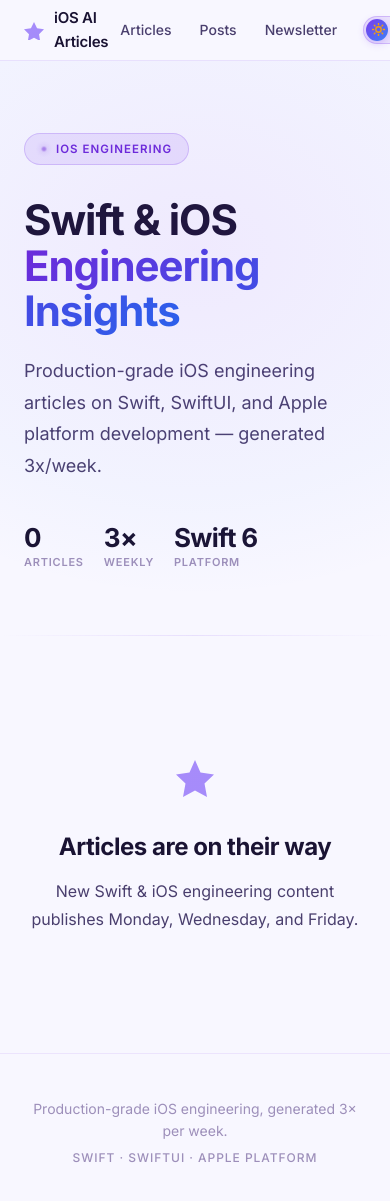
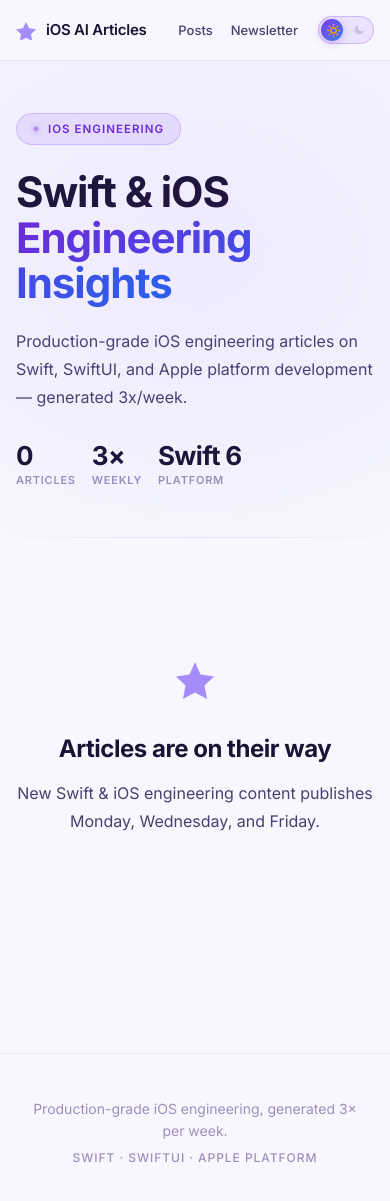
Before and after one commit to saurabhdave/ios-ai-articles, a Jekyll site: the page built from index.md, in a window 390 px wide and 1211 px high. Shown: the top 1201 px of the window. Built offline with Jekyll 4.4.1, drawn with Linux system fonts in a browser that asks for light colours.

Commit message:
Making updates to support mobile devices

```diff
--- a/_layouts/default.html
+++ b/_layouts/default.html
@@ -35,7 +35,7 @@
         <span>iOS AI Articles</span>
       </a>
       <div class="nav-links">
-        <a href="{{ '/' | relative_url }}" class="nav-link">Articles</a>
+        <a href="{{ '/' | relative_url }}" class="nav-link nav-link-home">Articles</a>
         <a href="{{ '/posts/' | relative_url }}" class="nav-link">Posts</a>
         <a href="{{ '/newsletter/' | relative_url }}" class="nav-link">Newsletter</a>
         <a href="https://github.com/saurabhdave/ios-ai-articles" class="nav-link nav-link-gh" target="_blank" rel="noopener">
--- a/assets/css/main.css
+++ b/assets/css/main.css
@@ -558,7 +558,7 @@
 
 .articles-grid {
   display: grid;
-  grid-template-columns: repeat(auto-fill, minmax(320px, 1fr));
+  grid-template-columns: repeat(auto-fill, minmax(min(320px, 100%), 1fr));
   gap: 18px;
 }
 
@@ -733,6 +733,7 @@
   border-radius: 5px;
   color: #c4b5fd;
   white-space: nowrap;
+  overflow-wrap: break-word;
 }
 
 .post-body pre {
@@ -741,6 +742,7 @@
   border-radius: 14px;
   padding: 28px 32px;
   overflow-x: auto;
+  -webkit-overflow-scrolling: touch;
   margin-bottom: 1.75em;
   font-size: 14px;
   line-height: 1.75;
@@ -1210,12 +1212,67 @@
   .feed-card { padding: 18px 18px 15px; }
   .feed-author-meta { font-size: 11px; }
   .feed-title { font-size: 16px; }
+
+  /* Reduce desktop-sized spacings */
+  .container { padding: 0 20px; }
+  .posts-container { padding: 0 20px; }
+  .featured-card { padding: 28px 24px; }
+  .featured-section { padding: 36px 0 44px; }
+  .back-link { margin-bottom: 28px; }
+  .post-header { margin-bottom: 44px; padding-bottom: 32px; }
+
+  /* Table horizontal scroll on mobile */
+  .post-body table {
+    display: block;
+    overflow-x: auto;
+    -webkit-overflow-scrolling: touch;
+    max-width: 100%;
+  }
+
+  /* LP card */
+  .lp-card { padding: 20px 20px 16px; }
+  .lp-article { padding: 32px 0 64px; }
+
+  /* Ensure touch-friendly nav link height */
+  .nav-link { min-height: 44px; }
 }
 
 @media (max-width: 480px) {
   .hero-title { letter-spacing: -0.025em; }
   .hero-stat-sep { display: none; }
-  .hero-stats { gap: 20px; }
+  .hero-stats { gap: 16px; }
   .feed-tabs { flex-wrap: wrap; }
   .feed-tab { flex: none; font-size: 13px; padding: 7px 12px; }
+
+  /* Tighten nav for small phones — hide redundant Articles link (logo = home) */
+  .nav-link-home { display: none; }
+  .nav-inner { padding: 0 16px; }
+  .nav-links { gap: 2px; }
+  .nav-link { padding: 5px 8px; font-size: 13px; min-height: 44px; }
+
+  /* Tighten container padding */
+  .container { padding: 0 16px; }
+  .posts-container { padding: 0 16px; }
+
+  /* Hero */
+  .hero { padding: 52px 0 48px; }
+  .hero-desc { font-size: 16px; margin-bottom: 32px; }
+  .hero-badge { margin-bottom: 24px; }
+
+  /* Featured card */
+  .featured-card { padding: 20px 16px; }
+  .featured-section { padding: 28px 0 36px; }
+
+  /* Post page */
+  .post-article { padding: 24px 0 60px; }
+  .post-header { margin-bottom: 28px; padding-bottom: 20px; }
+  .back-link { margin-bottom: 20px; }
+  .articles-section { padding: 0 0 64px; }
+
+  /* Allow inline code to wrap on tiny screens */
+  .post-body code { white-space: pre-wrap; }
+
+  /* LP card */
+  .lp-card { padding: 16px 16px 14px; }
+  .lp-article { padding: 24px 0 48px; }
 }
```
